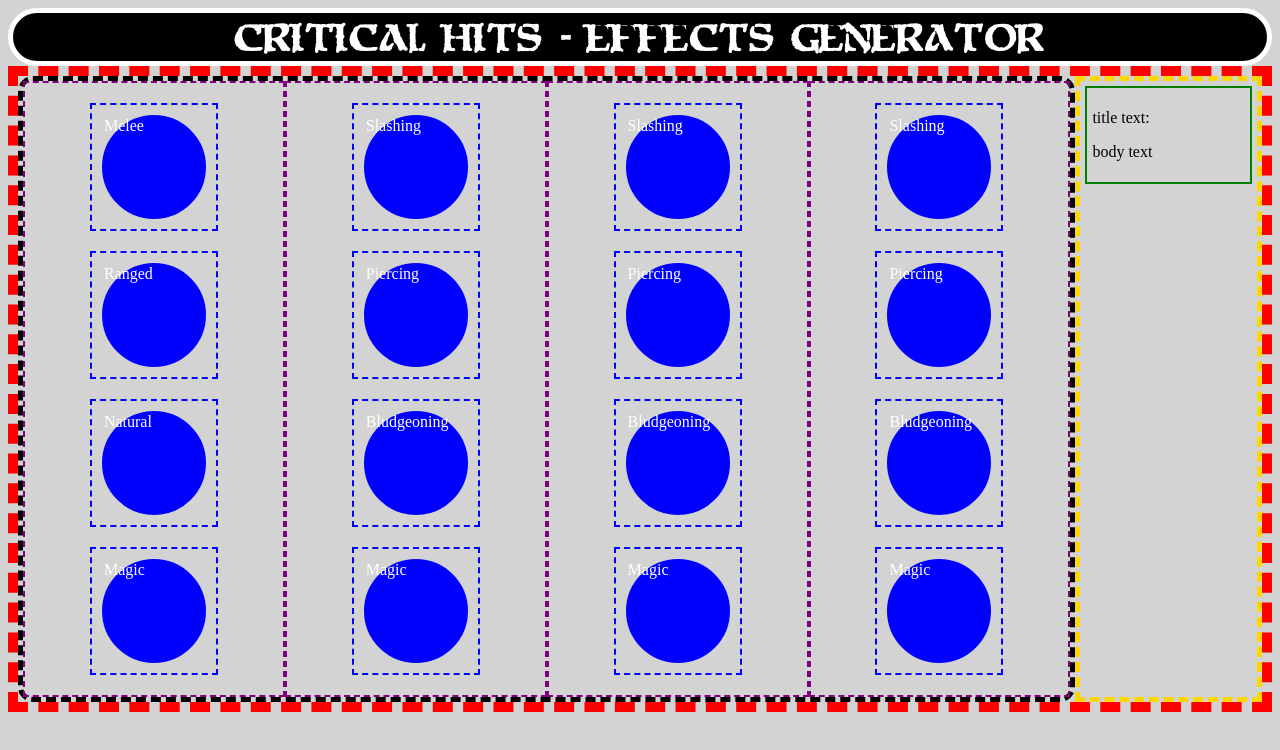
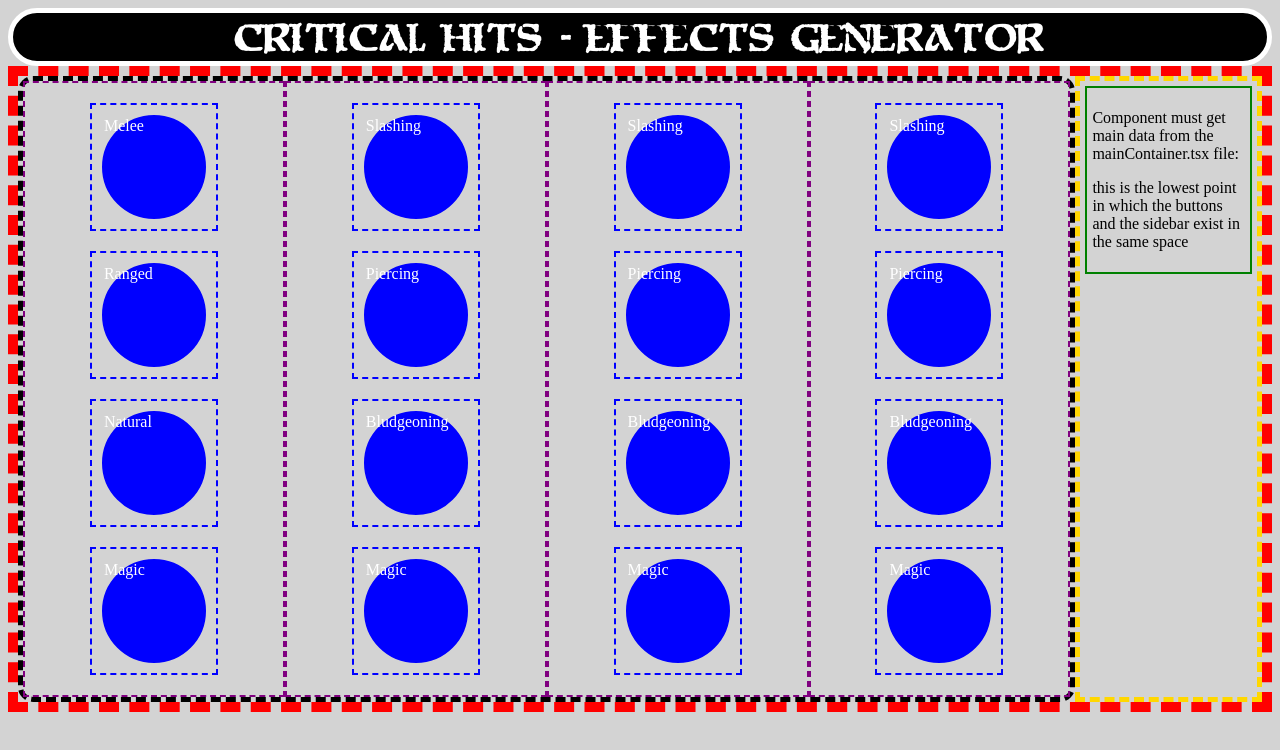
Before and after one commit to KirbyPaint/effects-generator-v2, a React (Create React App) app: page / in a window 1280 px wide. Shown: the top 750 px of the page. Built offline with nearby package versions, Linux system fonts and the light colour scheme.

Commit message:
add styling

```diff
--- a/src/containers/mainContainer.tsx
+++ b/src/containers/mainContainer.tsx
@@ -10,7 +10,12 @@ const MainContainer: FC = () => {
       <HeaderContainer />
       <StyleMainContainer>
         <ButtonArray />
-        <EffectList data={["title text", "body text"]} />
+        <EffectList
+          data={[
+            "Component must get main data from the mainContainer.tsx file",
+            "this is the lowest point in which the buttons and the sidebar exist in the same space",
+          ]}
+        />
       </StyleMainContainer>
     </div>
   );
--- a/src/styles/styles.ts
+++ b/src/styles/styles.ts
@@ -7,7 +7,6 @@ import styled, { createGlobalStyle } from "styled-components";
 
 export const GlobalStyle = createGlobalStyle`
   body, html {
-    height: 100%;
     background-color: lightgray;
   }
 `;
```
